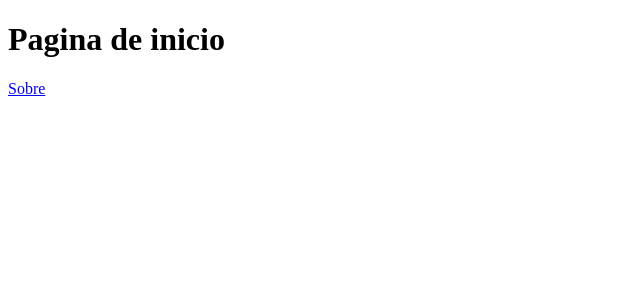
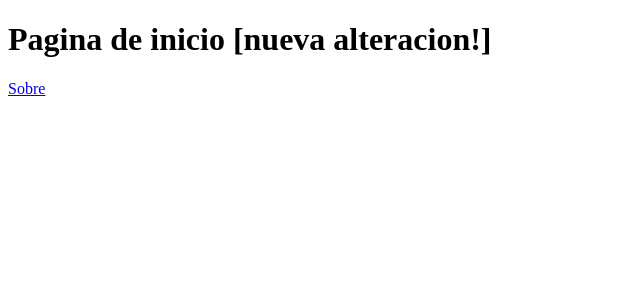
Before and after one commit to glen112-bit/actions, a Next.js app: page / in a window 1280 px wide. Shown: the top 300 px of the page, without its empty margins (0-640 px from the left). Built offline with nearby package versions, Linux system fonts and the light colour scheme.

Commit message:
alteracion

```diff
--- a/pages/index.js
+++ b/pages/index.js
@@ -3,7 +3,7 @@ import Link from "next/link";
 export default function HomeScreen() {
   return (
     <div>
-      <h1>Pagina de inicio</h1>
+      <h1>Pagina de inicio [nueva alteracion!]</h1>
       <Link href="/about">Sobre</Link>
     </div>
   );
```
